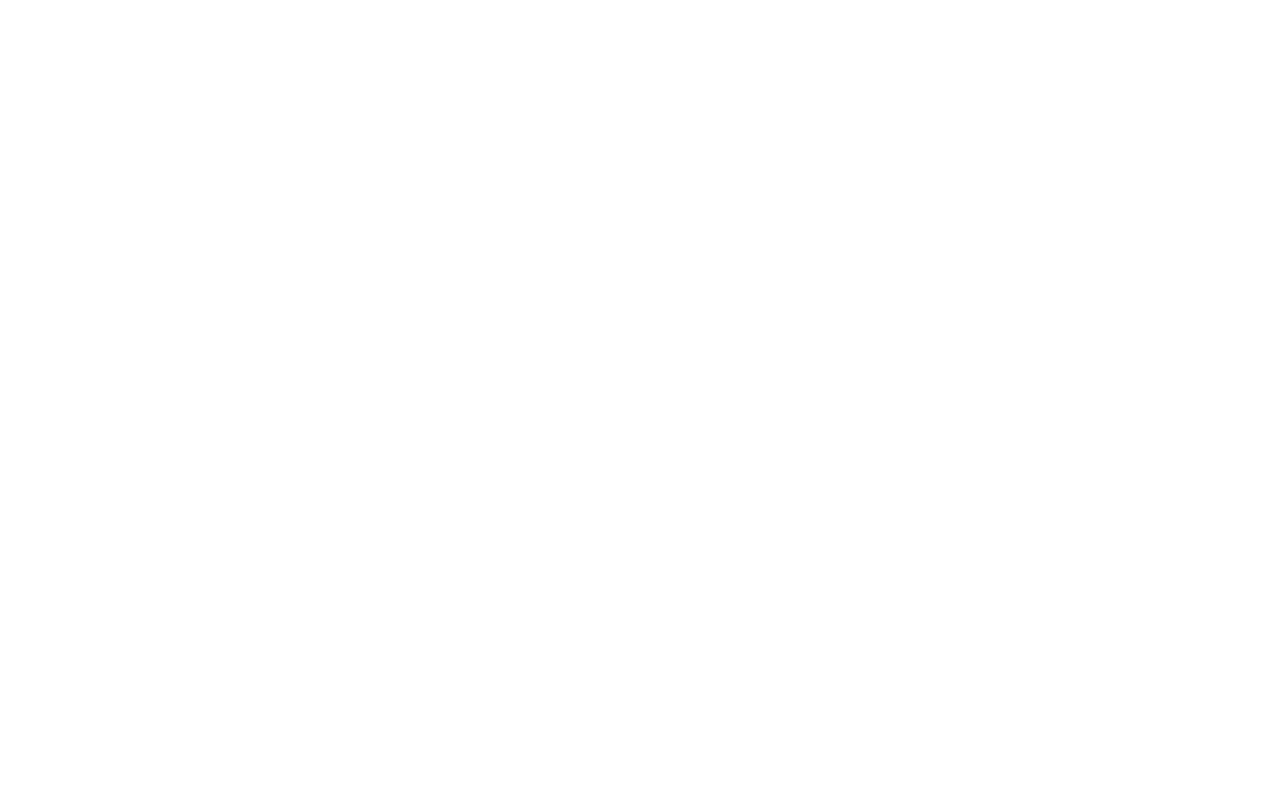
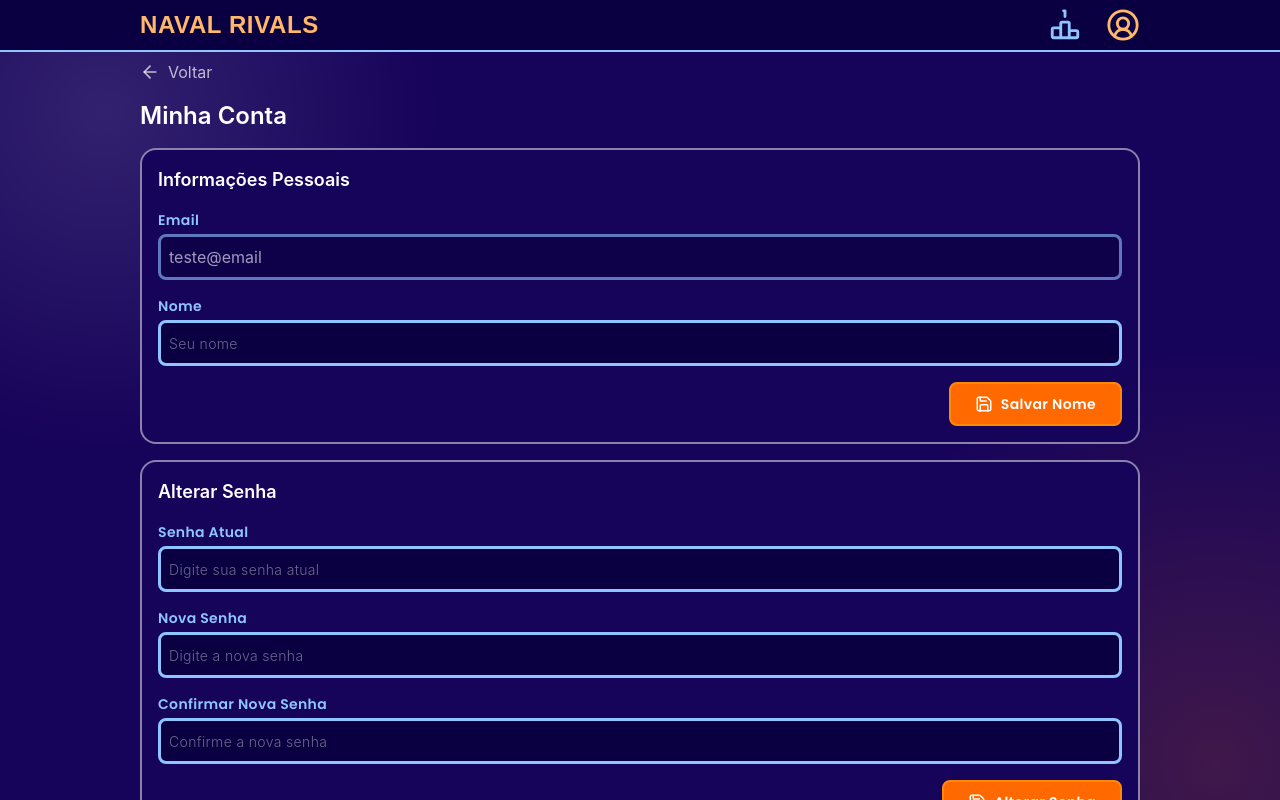
Before and after one commit to Naval-Rivals/naval-rivals-web, a React (Vite) app: page /profile/my-account in a window 1280 px wide. Before the commit this address had no page. Built offline with nearby package versions, Linux system fonts and the light colour scheme; a web font is replaced by a local one.

Commit message:
feat: cria pagina de minha conta

```diff
--- a/src/components/ui/Button.jsx
+++ b/src/components/ui/Button.jsx
@@ -7,12 +7,11 @@
   ...props
 }) {
   const variants = {
-    primary:
-      "bg-orange-500 hover:bg-orange-600 text-white border-orange-400",
+    primary: "bg-orange-500 hover:bg-orange-600 text-white border-orange-400",
     secondary:
       "bg-transparent hover:bg-white/10 text-orange-300 border-orange-300",
-    ghost:
-      "bg-transparent hover:bg-white/10 text-white border-transparent",
+    ghost: "bg-transparent hover:bg-white/10 text-white border-transparent",
+    danger: "bg-transparent hover:bg-white/10 text-red-500",
   };
 
   return (
--- /dev/null
+++ b/src/pages/MyAccountPage.jsx
@@ -0,0 +1,120 @@
+import { ArrowLeft, Save } from "lucide-react";
+import Header from "../components/layout/Header";
+import LayoutPage from "../components/layout/LayoutPage";
+import { useNavigate } from "react-router";
+import Card from "../components/ui/Card";
+import Label from "../components/ui/Label";
+import Input from "../components/ui/Input";
+import ErrorField from "../components/ui/ErrorField";
+import Button from "../components/ui/Button";
+
+function MyAccountPage() {
+  const navigate = useNavigate();
+  return (
+    <div className="h-screen flex flex-col overflow-hidden">
+      <Header />
+      <LayoutPage className="p-2">
+        <div className="flex flex-col w-full gap-4">
+          <button
+            onClick={() => navigate("/profile")}
+            className="flex items-center gap-2 text-white/70 hover:text-white cursor-pointer self-start"
+          >
+            <ArrowLeft size={20} />
+            <span>Voltar</span>
+          </button>
+
+          <h1 className="text-white text-2xl font-semibold">Minha Conta</h1>
+
+          <form
+            className="w-full"
+            autoComplete="nope"
+            // onSubmit={handleSubmitName((data) => {
+            //   setPendingData(data);
+            //   handleOpenModalInfoProfile();
+            // })}
+          >
+            <Card className=" flex flex-col gap-4 items-start">
+              <h2 className="text-white text-lg font-semibold">
+                Informações Pessoais
+              </h2>
+
+              <div className="flex flex-col w-full gap-1">
+                <Label htmlFor="email">Email</Label>
+                <Input
+                  id="email"
+                  value="teste@email"
+                  disabled
+                  className="opacity-60"
+                />
+              </div>
+
+              <div className="flex flex-col w-full gap-1">
+                <Label htmlFor="name">Nome</Label>
+                <Input id="name" placeholder="Seu nome" />
+                <ErrorField />
+              </div>
+
+              <Button
+                type="submit"
+                className="flex items-center max-w-fit px-4 gap-2 self-end"
+              >
+                <Save size={18} />
+                Salvar Nome
+              </Button>
+            </Card>
+          </form>
+          <form
+            className="w-full"
+            autoComplete="nope"
+            // onSubmit={handleSubmitPassword((data) => {
+            //   setPendingData(data);
+            //   handleOpenModalPassword();
+            // })}
+          >
+            <Card className="flex flex-col gap-4 items-start">
+              <h2 className="text-white text-lg font-semibold">
+                Alterar Senha
+              </h2>
+
+              <div className="flex flex-col w-full gap-1">
+                <Label htmlFor="currentPassword">Senha Atual</Label>
+                <Input
+                  id="currentPassword"
+                  placeholder="Digite sua senha atual"
+                />
+                <ErrorField />
+              </div>
+
+              <div className="flex flex-col w-full gap-1">
+                <Label htmlFor="newPassword">Nova Senha</Label>
+                <Input id="newPassword" placeholder="Digite a nova senha" />
+                <ErrorField />
+              </div>
+
+              <div className="flex flex-col w-full gap-1">
+                <Label htmlFor="passwordConfirmation">
+                  Confirmar Nova Senha
+                </Label>
+                <Input
+                  id="passwordConfirmation"
+                  placeholder="Confirme a nova senha"
+                />
+                <ErrorField />
+              </div>
+
+              <Button
+                type="submit"
+                className="flex items-center max-w-fit px-4 gap-2 self-end"
+              >
+                <Save size={18} />
+                Alterar Senha
+              </Button>
+            </Card>
+          </form>
+        </div>
+      </LayoutPage>
+    </div>
+  );
+}
+
+export default MyAccountPage;
--- /dev/null
+++ b/src/pages/ProfilePage.jsx
@@ -0,0 +1,55 @@
+import { ChevronRight, CircleUserRound, LogOut, UserRound } from "lucide-react";
+import LayoutPage from "../components/layout/LayoutPage";
+import Card from "../components/ui/Card";
+import { useNavigate } from "react-router";
+import Button from "../components/ui/Button";
+import Header from "../components/layout/Header";
+
+function ProfilePage() {
+  const navigate = useNavigate();
+  return (
+    <div className="h-screen flex flex-col overflow-hidden">
+      <Header />
+      <LayoutPage interClassName="p-4">
+        <Card className="flex gap-6 flex-col w-full p-6">
+          <div className="flex w-full items-center gap-4">
+            <div className="rounded-full p-2 bg-blue-dark-900 border-2 border-orange-400 ">
+              <CircleUserRound className="text-orange-300 w-16 h-16" />
+            </div>
+            <div className="flex flex-col gap-0.5">
+              <h1 className="text-white font-poppins font-semibold text-2xl">
+                Olá, Teste
+              </h1>
+              <span className="font-poppins text-sm text-white/50">
+                Capitão de frota
+              </span>
+            </div>
+          </div>
+
+          <div
+            className="flex items-center justify-between p-4 rounded-xl bg-blue-dark-900 border border-blue-300/30 text-white/80 hover:border-orange-400/50 hover:text-white transition-all duration-200 cursor-pointer"
+            onClick={() => navigate("/profile/my-account")}
+          >
+            <div className="flex gap-3 items-center">
+              <UserRound size={20} className="text-orange-300" />
+              <span className="font-poppins font-medium">Minha Conta</span>
+            </div>
+            <ChevronRight size={18} className="text-white/50" />
+          </div>
+
+          <div className="flex w-full items-center justify-end mt-2">
+            <Button
+              variant="ghost"
+              className="gap-2 max-w-fit flex items-center text-red-400! border-red-400/50! hover:bg-red-400/10!"
+            >
+              <LogOut size={18} />
+              Sair da Conta
+            </Button>
+          </div>
+        </Card>
+      </LayoutPage>
+    </div>
+  );
+}
+
+export default ProfilePage;
--- a/src/routes/AppRoutes.jsx
+++ b/src/routes/AppRoutes.jsx
@@ -2,6 +2,8 @@
 import RegisterPage from "../pages/RegisterPage";
 import LoginPage from "../pages/LoginPage";
 import HomePage from "../pages/HomePage";
+import ProfilePage from "../pages/ProfilePage";
+import MyAccountPage from "../pages/MyAccountPage";
 
 function AppRoutes() {
   return (
@@ -10,6 +12,8 @@
         <Route path="/register" element={<RegisterPage />} />
         <Route path="/login" element={<LoginPage />} />
         <Route path="/" element={<HomePage />} />
+        <Route path="/profile" element={<ProfilePage />} />
+        <Route path="/profile/my-account" element={<MyAccountPage />} />
       </Routes>
     </BrowserRouter>
   );
```
